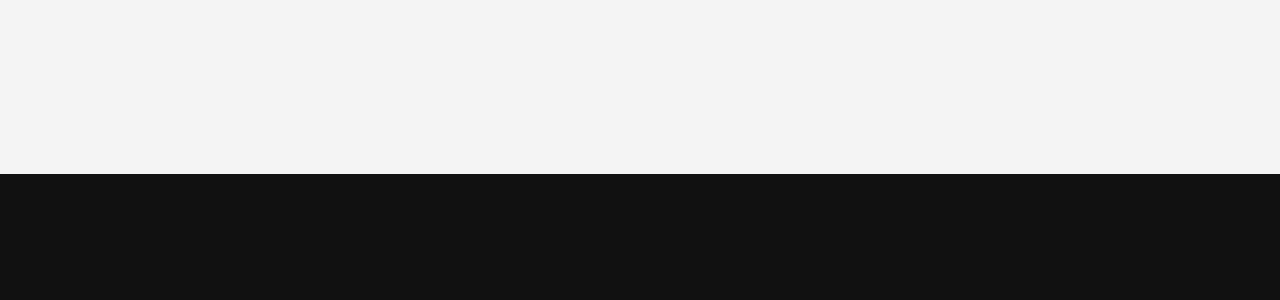
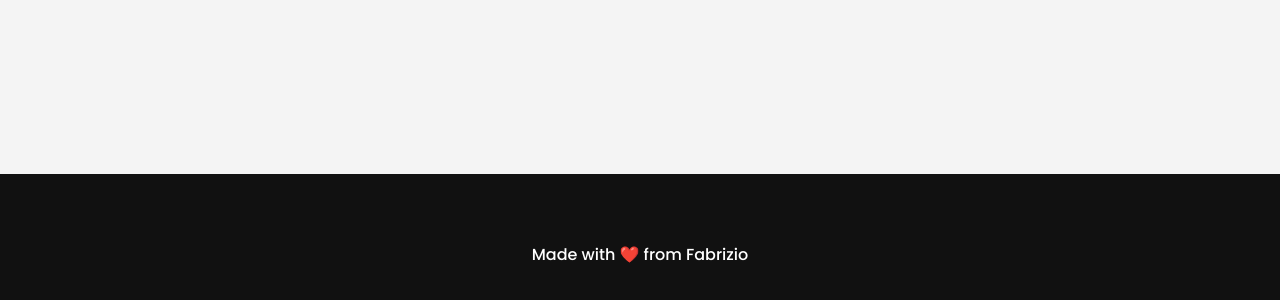
Before and after one commit to FabrizioOnorio/e-commerce-frontend, a React (Create React App) app: page /pay in a window 1280 px wide. Shown: the part 754-1054 px from the top of the page. Built offline with nearby package versions, Linux system fonts and the light colour scheme; no server answers.

Commit message:
new footer

```diff
--- a/src/components/Footer/Footer.tsx
+++ b/src/components/Footer/Footer.tsx
@@ -3,7 +3,7 @@ import React from "react";
 const Footer = () => {
 	return (
 		<div className="footer">
-
+      <p>Made with ❤️  from <a href="https://www.fabrizio.digital/" className="footer--link"> Fabrizio</a></p>
 		</div>
 	);
 };
--- a/src/styles/footer.css
+++ b/src/styles/footer.css
@@ -1,4 +1,12 @@
 .footer {
   height: 10rem;
 	background-color: rgb(17, 17, 17);
+  color: white;
+  display: flex;
+  justify-content: center;
+  align-items: center;
 }
+
+.footer--link {
+  color: white;
+}
```
